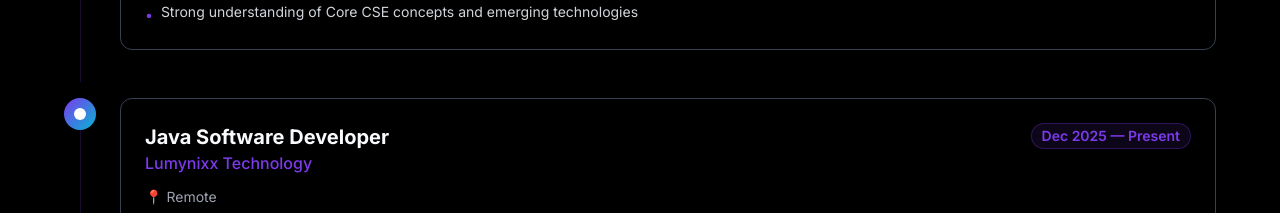
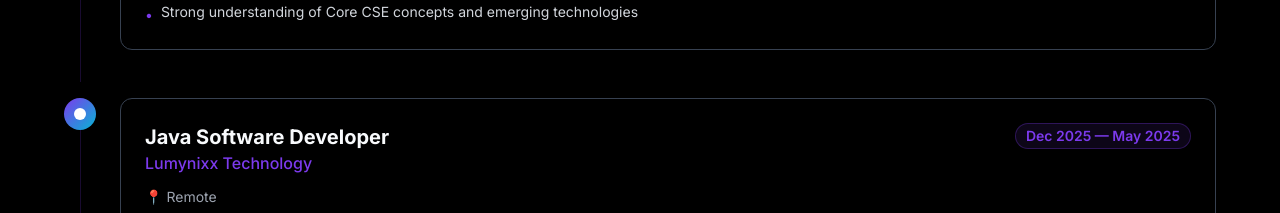
Before and after one commit to marmik-joshi907/portfolio-V2, a Next.js app in the folder projectt/: page / in a window 1280 px wide. Shown: the part 4240-4453 px from the top of the page. Built offline with nearby package versions, Linux system fonts and the light colour scheme.

Commit message:
feat: add DownloadResume component and configure portfolio data content

```diff
--- a/projectt/components/download-resume.tsx
+++ b/projectt/components/download-resume.tsx
@@ -6,7 +6,7 @@
 
 export function DownloadResume() {
   const openResume = () => {
-    window.open('resume1.pdf', '_blank');
+    window.open('NEW.pdf', '_blank');
   };
 
   return (
--- a/projectt/lib/data.ts
+++ b/projectt/lib/data.ts
@@ -157,7 +157,7 @@
     title: "Java Software Developer",
     company: "Lumynixx Technology",
     location: "Remote",
-    period: "Dec 2025 — Present",
+    period: "Dec 2025 — May 2025",
     type: "Part-time",
     responsibilities: [
       "Developing robust backend solutions using Java and Spring Boot framework",
```
Also changed, not shown: 1 other file (tests, documents, lock files or other folders).
